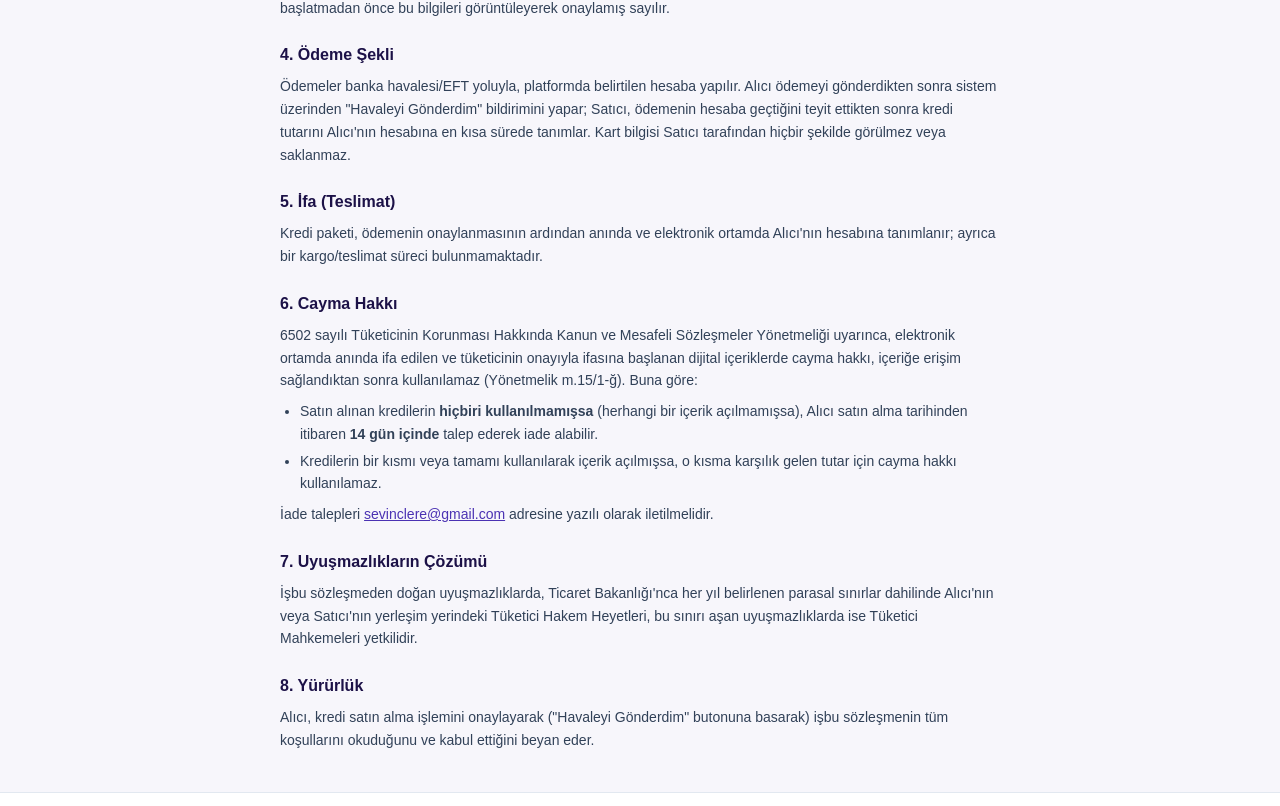
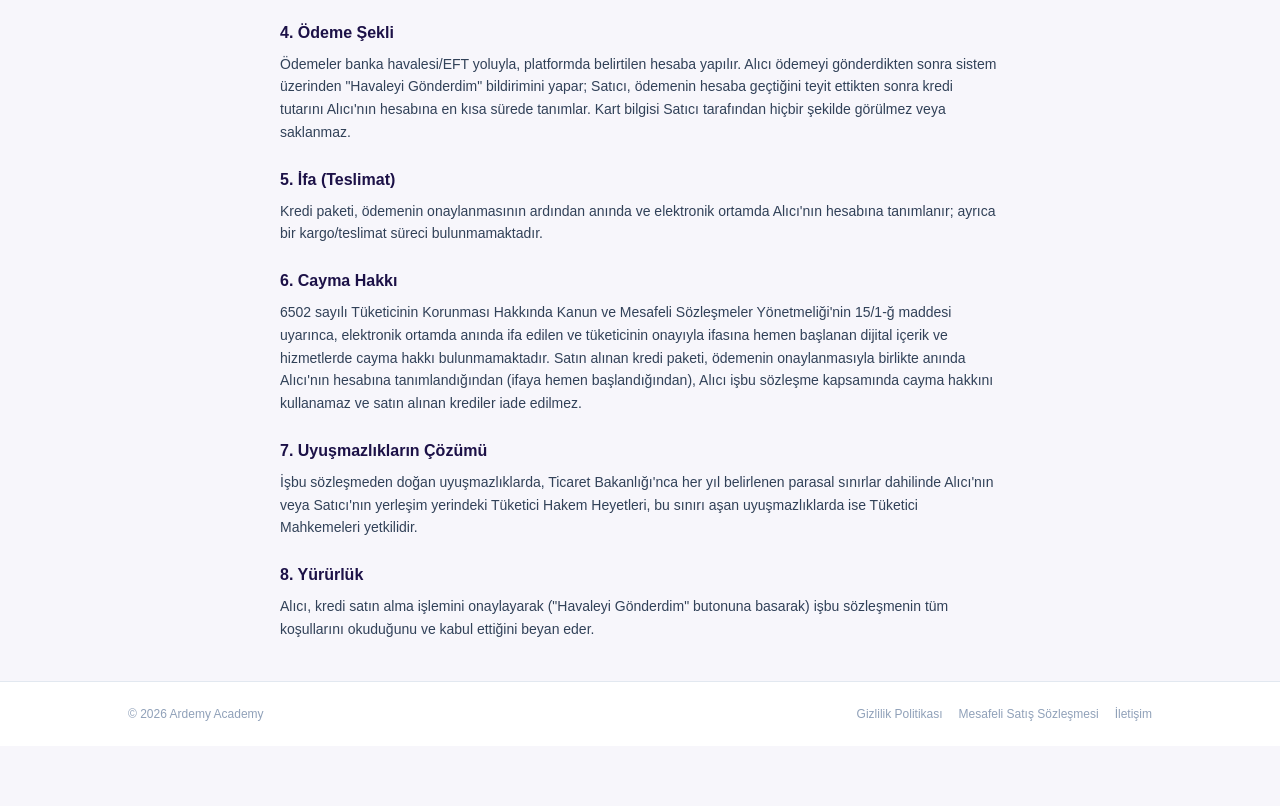
Before and after one commit to edizsevincler/Ardemy-Edestek, a Next.js app: page /mesafeli-satis-sozlesmesi in a window 1280 px wide. Shown: the part 568-1374 px from the top of the page. After the commit the page ends 1314 px from the top, so only its background shows below. Built offline with nearby package versions, Linux system fonts and the light colour scheme.

Commit message:
KVKK/sözleşme metinlerini kullanıcı geri bildirimine göre güncelle
Vergi mükellefiyeti durumunu açığa çıkaran ifadeler kaldırıldı, iletişim
tek kanal (e-posta) olarak sadeleştirildi, kredilerde cayma hakkı/iade
tamamen kaldırıldı (anında ifa gerekçesiyle).

```diff
--- a/src/app/gizlilik-politikasi/page.tsx
+++ b/src/app/gizlilik-politikasi/page.tsx
@@ -34,10 +34,9 @@ export default function PrivacyPolicyPage() {
             <h2 className="text-base font-semibold text-brand-950">1. Veri Sorumlusu</h2>
             <p>
               6698 sayılı Kişisel Verilerin Korunması Kanunu (&quot;KVKK&quot;) uyarınca,
-              Ardemy Academy platformunu bireysel eğitmen sıfatıyla işleten{" "}
+              Ardemy Academy platformunu işleten{" "}
               <strong>Ediz Sevinçler</strong> (&quot;Veri Sorumlusu&quot;), aşağıda
-              açıklanan kişisel verilerinizi işlemektedir. Platform tescilli bir şirket
-              tarafından değil, bireysel bir eğitmen tarafından yürütülmektedir.
+              açıklanan kişisel verilerinizi işlemektedir.
             </p>
             <p>
               İletişim: <a href="mailto:sevinclere@gmail.com" className="text-brand-600 underline">sevinclere@gmail.com</a>
--- a/src/app/mesafeli-satis-sozlesmesi/page.tsx
+++ b/src/app/mesafeli-satis-sozlesmesi/page.tsx
@@ -33,9 +33,8 @@ export default function DistanceSalesAgreementPage() {
           <section className="space-y-2">
             <h2 className="text-base font-semibold text-brand-950">1. Taraflar</h2>
             <p>
-              <strong>Satıcı:</strong> Ediz Sevinçler, bireysel eğitmen sıfatıyla
-              Ardemy Academy platformunu işletmektedir. Satıcının tescilli bir şirket
-              kaydı bulunmamaktadır.
+              <strong>Satıcı:</strong> Ediz Sevinçler, Ardemy Academy platformunu
+              işletmektedir.
               <br />
               İletişim: <a href="mailto:sevinclere@gmail.com" className="text-brand-600 underline">sevinclere@gmail.com</a>
             </p>
@@ -103,28 +102,13 @@ export default function DistanceSalesAgreementPage() {
             </h2>
             <p>
               6502 sayılı Tüketicinin Korunması Hakkında Kanun ve Mesafeli
-              Sözleşmeler Yönetmeliği uyarınca, elektronik ortamda anında ifa edilen
-              ve tüketicinin onayıyla ifasına başlanan dijital içeriklerde cayma
-              hakkı, içeriğe erişim sağlandıktan sonra kullanılamaz (Yönetmelik
-              m.15/1-ğ). Buna göre:
-            </p>
-            <ul className="list-disc space-y-1 pl-5">
-              <li>
-                Satın alınan kredilerin <strong>hiçbiri kullanılmamışsa</strong>{" "}
-                (herhangi bir içerik açılmamışsa), Alıcı satın alma tarihinden
-                itibaren <strong>14 gün içinde</strong> talep ederek iade alabilir.
-              </li>
-              <li>
-                Kredilerin bir kısmı veya tamamı kullanılarak içerik açılmışsa, o
-                kısma karşılık gelen tutar için cayma hakkı kullanılamaz.
-              </li>
-            </ul>
-            <p>
-              İade talepleri{" "}
-              <a href="mailto:sevinclere@gmail.com" className="text-brand-600 underline">
-                sevinclere@gmail.com
-              </a>{" "}
-              adresine yazılı olarak iletilmelidir.
+              Sözleşmeler Yönetmeliği&apos;nin 15/1-ğ maddesi uyarınca, elektronik
+              ortamda anında ifa edilen ve tüketicinin onayıyla ifasına hemen
+              başlanan dijital içerik ve hizmetlerde cayma hakkı bulunmamaktadır.
+              Satın alınan kredi paketi, ödemenin onaylanmasıyla birlikte anında
+              Alıcı&apos;nın hesabına tanımlandığından (ifaya hemen başlandığından),
+              Alıcı işbu sözleşme kapsamında cayma hakkını kullanamaz ve satın
+              alınan krediler iade edilmez.
             </p>
           </section>
 
```
